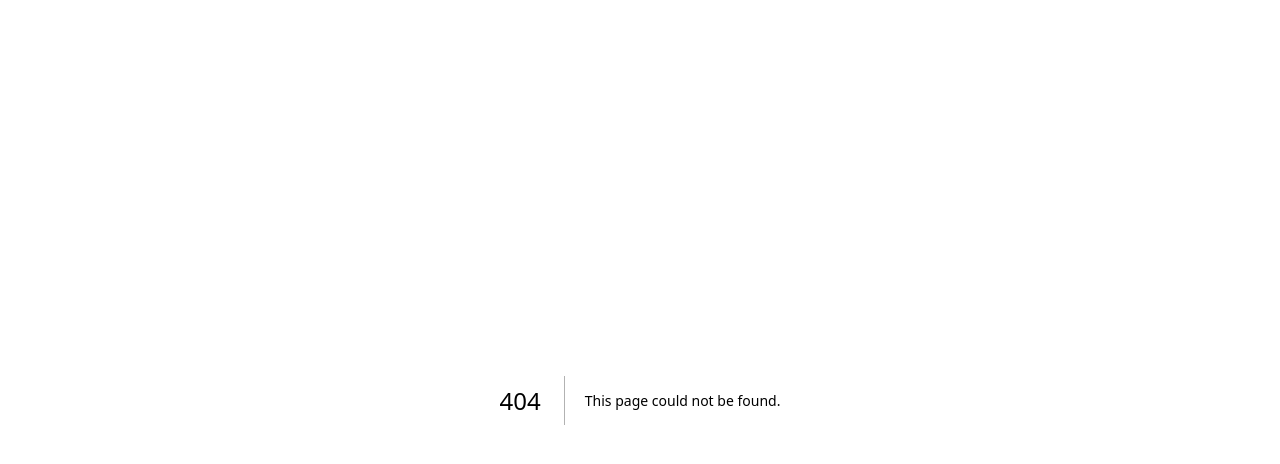
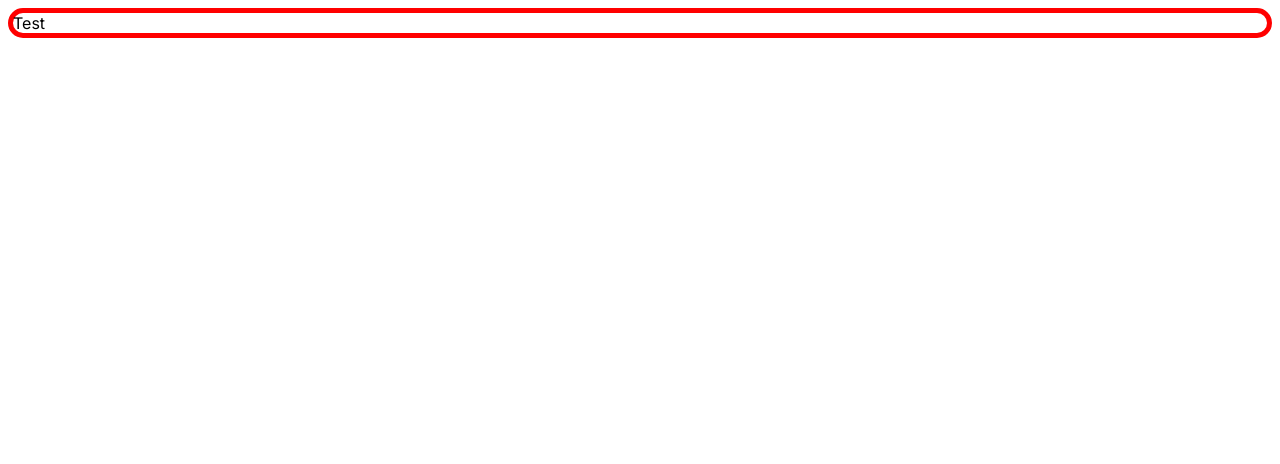
Before and after one commit to Franzyd/bookverse, a Next.js app: page /test in a window 1280 px wide. Before the commit this address had no page. Shown: the top 464 px of the page. Built offline with nearby package versions, Linux system fonts and the light colour scheme.

Commit message:
Add & test Sections & buttons
section.js - SectionBorder makes a section with 4px rounded border
button.js - NavButtons creates a button list
Added test page at `/test` with one NavButtons
TODO: fix text of button not displaying

```diff
--- a/app/globals.css
+++ b/app/globals.css
@@ -1,4 +1,4 @@
-:root {
+/* :root {
   --max-width: 1100px;
   --border-radius: 12px;
   --font-mono: ui-monospace, Menlo, Monaco, 'Cascadia Mono', 'Segoe UI Mono',
@@ -77,7 +77,7 @@
   box-sizing: border-box;
   padding: 0;
   margin: 0;
-}
+} */
 
 html,
 body {
--- /dev/null
+++ b/app/test/page.js
@@ -0,0 +1,10 @@
+import NavButtons from "@/components/buttons"
+
+const text = ['Hello']
+const link = ['/test']
+
+export default function Home() {
+    return (
+        <NavButtons text={text} link={link} color="#F00"/>
+    )
+}
--- /dev/null
+++ b/components/buttons.js
@@ -0,0 +1,67 @@
+import React from 'react';
+import Link from 'next/link';
+import Image from 'next/image'
+import SectionBorder from './sections';
+
+// type buttonProps = {
+//     text: string
+//     icon: string
+//     url: string
+// }
+
+/**
+ * A list of navigation buttons enclosed in one box, seperated with horizontal lines
+ * @param {Object} props Contains tags text, icon and link
+ * @param {string[]} props.text Mandatory, text displayed in buttons
+ * @param {string[]=} props.icon Icons displayed to the left of text
+ * @param {string[]=} props.link Links to outside URLs or internal pages as filepaths, e.g. '/test/page'
+ * @param {string=} props.color Color of the box border
+ * @returns
+ */
+export default function NavButtons (props) {
+  let icons = props.icon
+  if (props.icon === undefined) icons = []
+  const Lnk = (link) => {
+    if (link === undefined) return <></>
+    return <Link href={link}/>
+  }
+
+  const Img = (image) => {
+    if (image === undefined) return <></>
+    return <Image
+      src ={image}
+      height={0}
+      width={0}
+      sizes='100vw'
+      style={{ width: 'auto', height: '100%' }}
+      alt='Button icon'
+    />
+  }
+
+  const List = () => {
+    const linkList = []
+    if (!Array.isArray(props.text)) {
+      return <></>
+    }
+    for (let i = 0; i < props.text.length; i++) {
+      linkList.push( <>
+        <Lnk link={props.text[i]}>
+          <Img image={icons[i]}/>
+          <span>{props.text}</span>
+        </Lnk>
+        {i < props.text.length - 1 && <hr/>}
+      </>)
+    }
+    return linkList.map(el => el)
+  }
+
+  let col = props.color
+  if (col === undefined) col = '#000'
+
+  return (
+    <SectionBorder color={col}>
+      Test
+      <List/>
+    </SectionBorder>
+  )
+}
--- /dev/null
+++ b/components/css/buttons.module.css
@@ -0,0 +1,9 @@
+.sectionBorder {
+    border: 5px solid #000;
+    border-radius: 35px;
+
+}
+
+/* .navButton {
+
+} */
--- /dev/null
+++ b/components/sections.js
@@ -0,0 +1,7 @@
+import styles from './css/buttons.module.css'
+
+export default function SectionBorder (props) { // color
+  return (
+    <section className={styles.sectionBorder} style={{ borderColor: props.color }}>{props.children}</section>
+  );
+};
```
